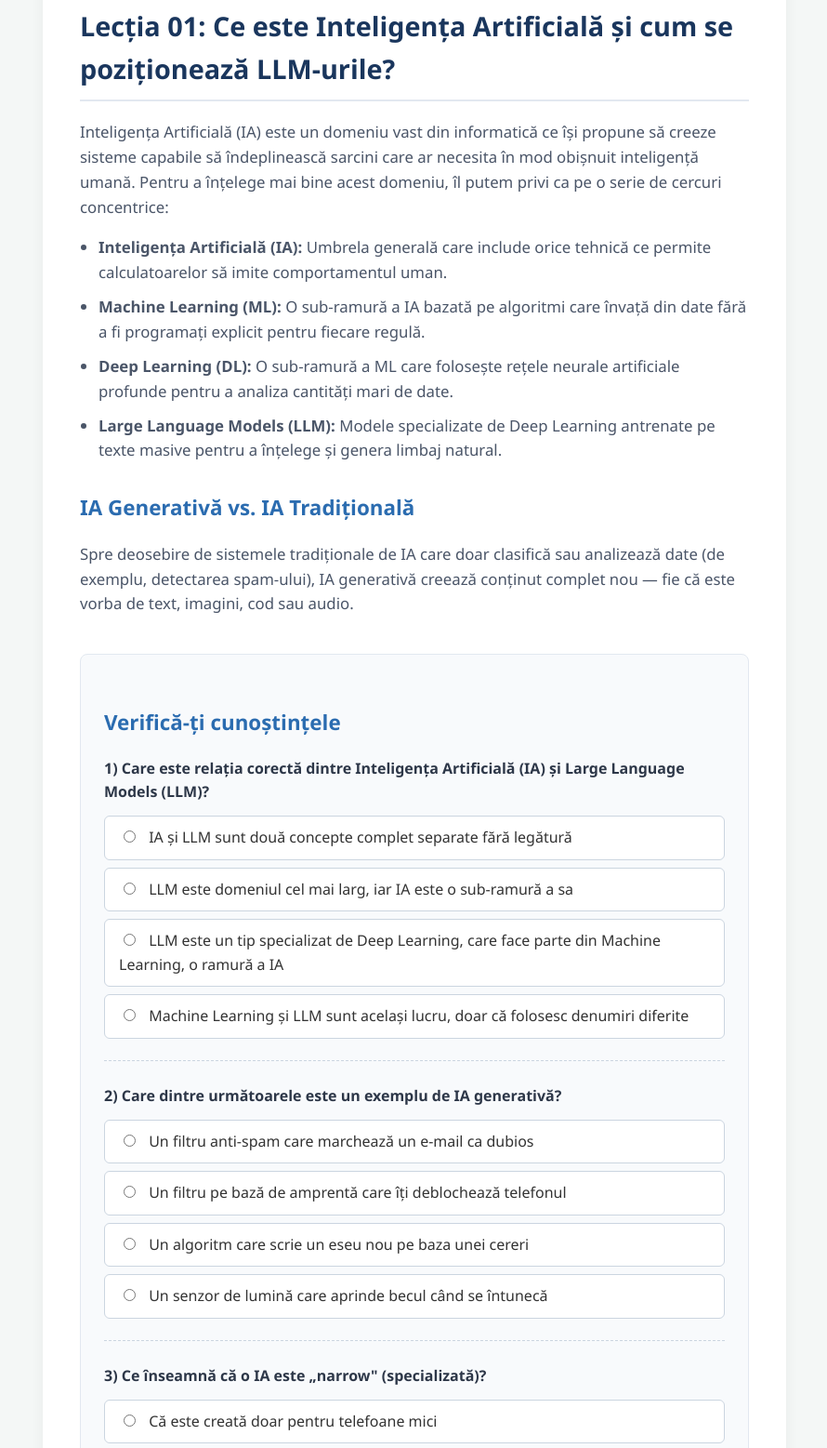
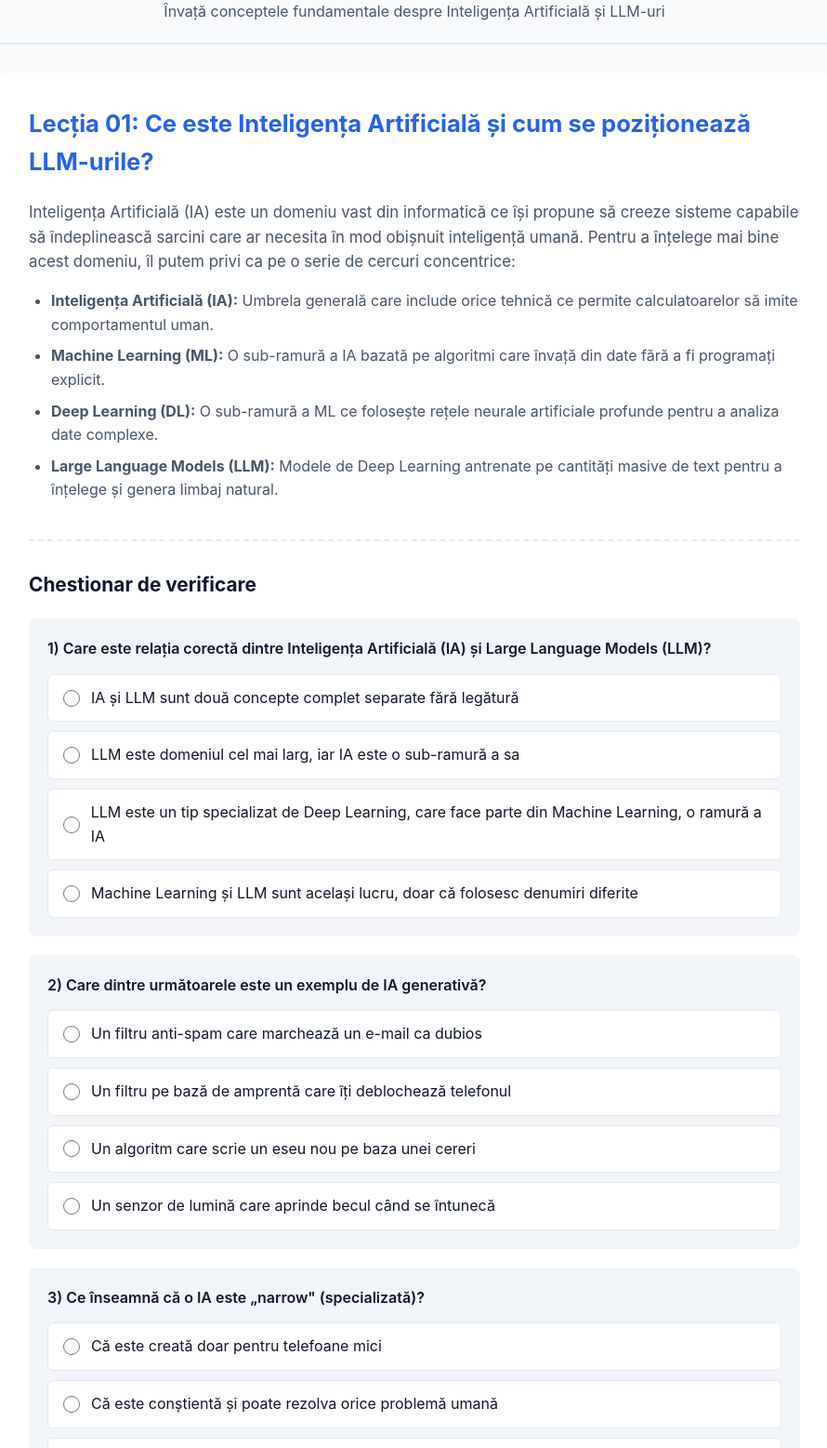
Before and after one commit to elenadragan018-png/ai_start, a plain HTML site: page index.html in a window 1280 px wide. Shown: the part 99-1656 px from the top of the page at 93% size, without its empty margins (194-1084 px from the left). Drawn offline with Linux system fonts and the light colour scheme.

Commit message:
Update index.html

```diff
--- a/index.html
+++ b/index.html
@@ -3,148 +3,213 @@
 <head>
   <meta charset="UTF-8">
   <meta name="viewport" content="width=device-width, initial-scale=1.0">
-  <title>Curs IA - Lecția 1</title>
+  <title>Curs Inteligență Artificială</title>
   <style>
+    :root {
+      --primary: #2563eb;
+      --primary-hover: #1d4ed8;
+      --bg-color: #f8fafc;
+      --card-bg: #ffffff;
+      --text-main: #0f172a;
+      --text-muted: #475569;
+      --border-color: #e2e8f0;
+      --success-bg: #dcfce7;
+      --success-text: #166534;
+      --error-bg: #fee2e2;
+      --error-text: #991b1b;
+    }
+
     * {
       box-sizing: border-box;
+      margin: 0;
+      padding: 0;
     }
+
     body {
-      font-family: 'Segoe UI', Tahoma, Geneva, Verdana, sans-serif;
+      font-family: -apple-system, BlinkMacSystemFont, "Segoe UI", Roboto, Helvetica, Arial, sans-serif;
+      background-color: var(--bg-color);
+      color: var(--text-main);
       line-height: 1.6;
-      margin: 0;
       padding: 20px;
-      background-color: #f4f7f6;
-      color: #333;
     }
-    .lesson-section {
-      display: flex;
-      justify-content: center;
+
+    .app-container {
+      max-width: 900px;
+      margin: 0 auto;
+    }
+
+    header {
+      text-align: center;
+      margin-bottom: 30px;
       padding: 20px 0;
+      border-bottom: 2px solid var(--border-color);
     }
+
+    header h1 {
+      font-size: 2rem;
+      color: var(--text-main);
+      margin-bottom: 8px;
+    }
+
+    header p {
+      color: var(--text-muted);
+    }
+
     .lesson-container {
-      background: #ffffff;
-      max-width: 800px;
-      width: 100%;
-      padding: 40px;
+      background: var(--card-bg);
+      padding: 35px;
       border-radius: 12px;
-      box-shadow: 0 4px 15px rgba(0, 0, 0, 0.05);
+      box-shadow: 0 4px 6px -1px rgba(0, 0, 0, 0.1), 0 2px 4px -1px rgba(0, 0, 0, 0.06);
     }
-    h1 {
-      color: #1a365d;
-      font-size: 1.8rem;
+
+    .lesson-title {
+      font-size: 1.6rem;
+      color: var(--primary);
       margin-bottom: 20px;
-      border-bottom: 2px solid #e2e8f0;
-      padding-bottom: 10px;
     }
-    h2 {
-      color: #2b6cb0;
-      font-size: 1.4rem;
-      margin-top: 30px;
+
+    .lesson-content p {
+      margin-bottom: 16px;
+      color: var(--text-muted);
+      font-size: 1.05rem;
     }
-    p, li {
-      font-size: 1.05rem;
-      color: #4a5568;
+
+    .lesson-content ul {
+      margin: 0 0 24px 24px;
+      color: var(--text-muted);
     }
-    ul {
-      margin-bottom: 25px;
-      padding-left: 20px;
+
+    .lesson-content li {
+      margin-bottom: 8px;
     }
-    li {
-      margin-bottom: 10px;
-    }
+
     .quiz-block {
       margin-top: 40px;
-      background: #f8fafc;
-      padding: 25px;
+      padding-top: 30px;
+      border-top: 2px dashed var(--border-color);
+    }
+
+    .quiz-block h3 {
+      font-size: 1.3rem;
+      margin-bottom: 20px;
+    }
+
+    .quiz-q {
+      background: #f1f5f9;
+      padding: 20px;
       border-radius: 8px;
-      border: 1px solid #e2e8f0;
+      margin-bottom: 20px;
     }
-    .quiz-q {
-      margin-bottom: 25px;
-      padding-bottom: 15px;
-      border-bottom: 1px dashed #cbd5e0;
-    }
-    .quiz-q:last-child {
-      border-bottom: none;
-    }
+
     .q-text {
       font-weight: 600;
-      margin-bottom: 12px;
-      color: #2d3748;
+      margin-bottom: 14px;
     }
-    .choices label {
+
+    .choices {
+      display: flex;
+      flex-direction: column;
+      gap: 10px;
+    }
+
+    .choice {
+      display: flex;
+      align-items: center;
+      background: #ffffff;
+      padding: 12px 16px;
+      border-radius: 6px;
+      border: 1px solid var(--border-color);
+      cursor: pointer;
+      transition: border-color 0.2s, background-color 0.2s;
+    }
+
+    .choice:hover {
+      border-color: var(--primary);
+      background-color: #f8fafc;
+    }
+
+    .choice input {
+      margin-right: 12px;
+      width: 18px;
+      height: 18px;
+    }
+
+    .feedback {
+      margin-top: 12px;
+      padding: 12px 16px;
+      border-radius: 6px;
+      font-weight: 500;
+      display: none;
+    }
+
+    .feedback.ok {
       display: block;
-      background: #fff;
-      padding: 10px 15px;
-      margin-bottom: 8px;
-      border-radius: 6px;
-      border: 1px solid #cbd5e0;
-      cursor: pointer;
-      transition: background 0.2s;
+      background-color: var(--success-bg);
+      color: var(--success-text);
     }
-    .choices label:hover {
-      background: #edf2f7;
+
+    .feedback.bad {
+      display: block;
+      background-color: var(--error-bg);
+      color: var(--error-text);
     }
-    .choices input {
-      margin-right: 10px;
-    }
-    .ok-msg, .bad-msg {
-      display: none;
-      padding: 10px 15px;
-      border-radius: 6px;
-      margin-top: 10px;
-      font-size: 0.95rem;
-    }
-    .ok-msg {
-      background-color: #c6f6d5;
-      color: #22543d;
-      border: 1px solid #9ae6b4;
-    }
-    .bad-msg {
-      background-color: #fed7d7;
-      color: #742a2a;
-      border: 1px solid #feb2b2;
-    }
+
     .lesson-nav {
       display: flex;
       justify-content: space-between;
-      margin-top: 30px;
+      margin-top: 40px;
       padding-top: 20px;
-      border-top: 2px solid #edf2f7;
+      border-top: 1px solid var(--border-color);
     }
+
     .lesson-nav a {
-      display: flex;
+      display: inline-flex;
       flex-direction: column;
       text-decoration: none;
-      color: #3182ce;
-      font-weight: bold;
+      color: var(--primary);
+      font-weight: 600;
+      padding: 8px 16px;
+      border-radius: 6px;
+      transition: background 0.2s;
     }
+
     .lesson-nav a:hover {
-      color: #2b6cb0;
+      background-color: #eff6ff;
+    }
+
+    .lesson-nav a span:last-child {
+      font-size: 0.85rem;
+      color: var(--text-muted);
+      font-weight: normal;
     }
   </style>
 </head>
 <body>
 
+<div class="app-container">
+  <header>
+    <h1>Curs Introductoriu în IA</h1>
+    <p>Învață conceptele fundamentale despre Inteligența Artificială și LLM-uri</p>
+  </header>
+
   <section id="lectia1" class="lesson-section">
     <div class="lesson-container">
 
-  <h1>Lecția 01: Ce este Inteligența Artificială și cum se poziționează LLM-urile?</h1>
+      <h2 class="lesson-title">Lecția 01: Ce este Inteligența Artificială și cum se poziționează LLM-urile?</h2>
 
+      <div class="lesson-content">
         <p>Inteligența Artificială (IA) este un domeniu vast din informatică ce își propune să creeze sisteme capabile să îndeplinească sarcini care ar necesita în mod obișnuit inteligență umană. Pentru a înțelege mai bine acest domeniu, îl putem privi ca pe o serie de cercuri concentrice:</p>
 
         <ul>
           <li><strong>Inteligența Artificială (IA):</strong> Umbrela generală care include orice tehnică ce permite calculatoarelor să imite comportamentul uman.</li>
-    <li><strong>Machine Learning (ML):</strong> O sub-ramură a IA bazată pe algoritmi care învață din date fără a fi programați explicit pentru fiecare regulă.</li>
-    <li><strong>Deep Learning (DL):</strong> O sub-ramură a ML care folosește rețele neurale artificiale profunde pentru a analiza cantități mari de date.</li>
-    <li><strong>Large Language Models (LLM):</strong> Modele specializate de Deep Learning antrenate pe texte masive pentru a înțelege și genera limbaj natural.</li>
+          <li><strong>Machine Learning (ML):</strong> O sub-ramură a IA bazată pe algoritmi care învață din date fără a fi programați explicit.</li>
+          <li><strong>Deep Learning (DL):</strong> O sub-ramură a ML ce folosește rețele neurale artificiale profunde pentru a analiza date complexe.</li>
+          <li><strong>Large Language Models (LLM):</strong> Modele de Deep Learning antrenate pe cantități masive de text pentru a înțelege și genera limbaj natural.</li>
         </ul>
-
-  <h2>IA Generativă vs. IA Tradițională</h2>
-  <p>Spre deosebire de sistemele tradiționale de IA care doar clasifică sau analizează date (de exemplu, detectarea spam-ului), IA generativă creează conținut complet nou — fie că este vorba de text, imagini, cod sau audio.</p>
+      </div>
 
       <div class="quiz-block">
-    <h2>Verifică-ți cunoștințele</h2>
+        <h3>Chestionar de verificare</h3>
 
         <div class="quiz-q" data-q="L1Q1">
           <div class="q-text">1) Care este relația corectă dintre Inteligența Artificială (IA) și Large Language Models (LLM)?</div>
@@ -193,28 +258,30 @@
 
     </div>
   </section>
+</div>
 
 <script>
-  // Script simplu pentru verificarea răspunsurilor la quiz
-  document.querySelectorAll('.quiz-q').forEach(q => {
-    const inputs = q.querySelectorAll('input[type="radio"]');
-    const okMsg = q.querySelector('.ok-msg');
-    const badMsg = q.querySelector('.bad-msg');
+  const correctAnswers = {
+    'L1Q1': '2',
+    'L1Q2': '2',
+    'L1Q3': '3'
+  };
+
+  document.querySelectorAll('.quiz-q').forEach(qBlock => {
+    const qId = qBlock.getAttribute('data-q');
+    const inputs = qBlock.querySelectorAll('input[type="radio"]');
+    const feedbackEl = qBlock.querySelector('.feedback');
+    const okMsg = qBlock.querySelector('.ok-msg').getAttribute('data-msg');
+    const badMsg = qBlock.querySelector('.bad-msg').getAttribute('data-msg');
 
     inputs.forEach(input => {
       input.addEventListener('change', (e) => {
-        const val = e.target.value;
-        const correctAnswers = { 'L1Q1': '2', 'L1Q2': '2', 'L1Q3': '3' };
-        const qId = q.getAttribute('data-q');
-
-        if (val === correctAnswers[qId]) {
-          okMsg.style.display = 'block';
-          okMsg.textContent = okMsg.getAttribute('data-msg');
-          badMsg.style.display = 'none';
+        if (e.target.value === correctAnswers[qId]) {
+          feedbackEl.className = 'feedback ok';
+          feedbackEl.textContent = okMsg;
         } else {
-          badMsg.style.display = 'block';
-          badMsg.textContent = badMsg.getAttribute('data-msg');
-          okMsg.style.display = 'none';
+          feedbackEl.className = 'feedback bad';
+          feedbackEl.textContent = badMsg;
         }
       });
     });
```
Lines whose indentation alone changed are shown as unchanged.
